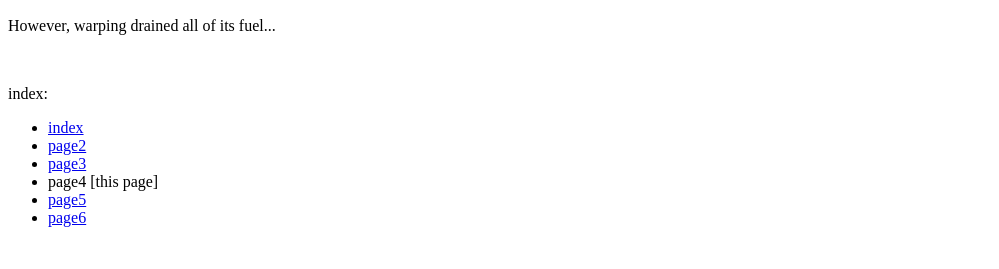
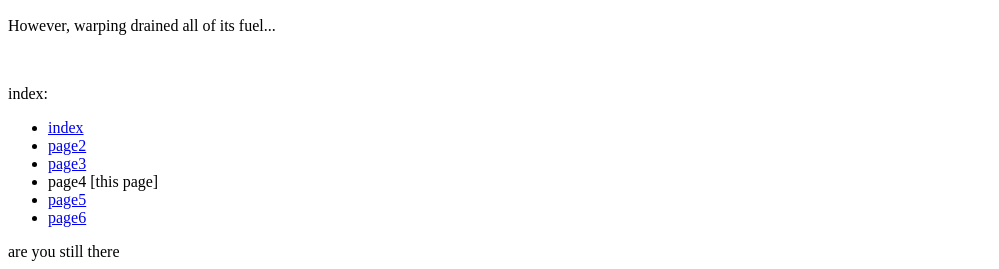
Before and after one commit to nintenbros/Error404NameNotFound, a plain HTML site: page page4.html in a window 1280 px wide. Shown: the part 575-844 px from the top of the page, without its empty margins (0-999 px from the left). Before the commit the page ends 818 px from the top, so only its background shows below. Drawn offline with Linux system fonts and the light colour scheme.

Commit message:
Update page4.html

```diff
--- a/page4.html
+++ b/page4.html
@@ -19,3 +19,4 @@
     </ul>
 </body>
 </html>
+are you still there
```
